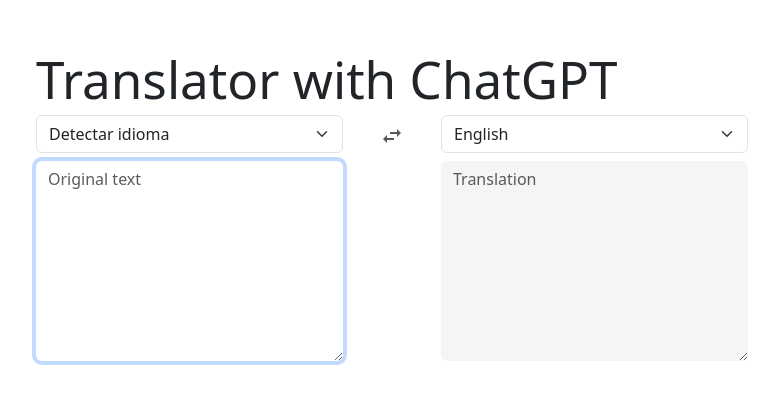
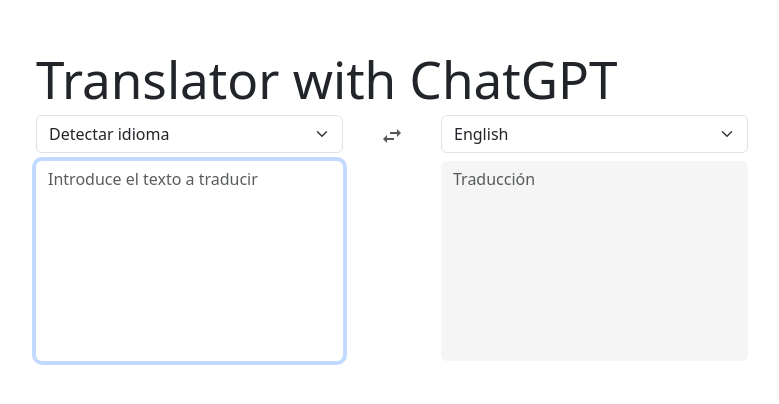
Before and after one commit to PavDev3/TraductorChatGPT, a React (Vite) app: page / in a window 1280 px wide. Shown: the part 194-598 px from the top of the page, without its empty margins (248-1027 px from the left). Built offline with nearby package versions, Linux system fonts and the light colour scheme.

Commit message:
textArea done

```diff
--- a/src/App.tsx
+++ b/src/App.tsx
@@ -18,7 +18,9 @@
     setFromLanguage,
     setToLanguage,
     setFromText,
-    setResult
+    setToResult,
+    loading
+
   } = useStore()
   return (
     <Container fluid>
@@ -32,7 +34,6 @@
               onChange={setFromLanguage}
             />
             <TextArea
-              placeholder='Original text'
               type={SectionType.From}
               value={fromText}
               onChange={setFromText}
@@ -53,10 +54,10 @@
             value={toLanguage}
             onChange={setToLanguage} />
             <TextArea
-              placeholder='Translation'
+             loading={loading}
               type={SectionType.To}
               value={result}
-              onChange={setResult}
+              onChange={setToResult}
             />
           </Stack>
         </Col>
--- a/src/components/TextArea.tsx
+++ b/src/components/TextArea.tsx
@@ -4,24 +4,36 @@
 interface Props {
   type: SectionType
   autofocus?: boolean
-  placeholder: string
   loading?: boolean
   onChange: (value: string) => void
   value: string
 }
 
-const commonStyles = { border: '0px', height: '200px' }
+const commonStyles = { border: '0px', height: '200px', resize: 'none' }
 
-export const TextArea = ({ placeholder, autofocus, type, loading, value, onChange }: Props) => {
+const getPlaceholder = ({ type, loading }: { type: SectionType, loading?: boolean }) => {
+  if (type === SectionType.From) return 'Introduce el texto a traducir'
+  if (loading === true) return 'Traduciendo...'
+  return 'Traducción'
+}
+
+export const TextArea = ({ type, loading, onChange, value }: Props) => {
   const style = type === SectionType.From
     ? commonStyles
     : { ...commonStyles, backgroundColor: '#f5f5f5' }
+
+  const handleChange = (event: React.ChangeEvent<HTMLTextAreaElement>) => {
+    onChange(event.target.value)
+  }
+
   return (
         <Form.Control
         autoFocus={type === SectionType.From}
         as='textarea'
-        placeholder={placeholder}
+        placeholder={getPlaceholder({ type, loading })}
         style={style}
+        value={value}
+        onChange={handleChange}
         />
   )
 }
```
